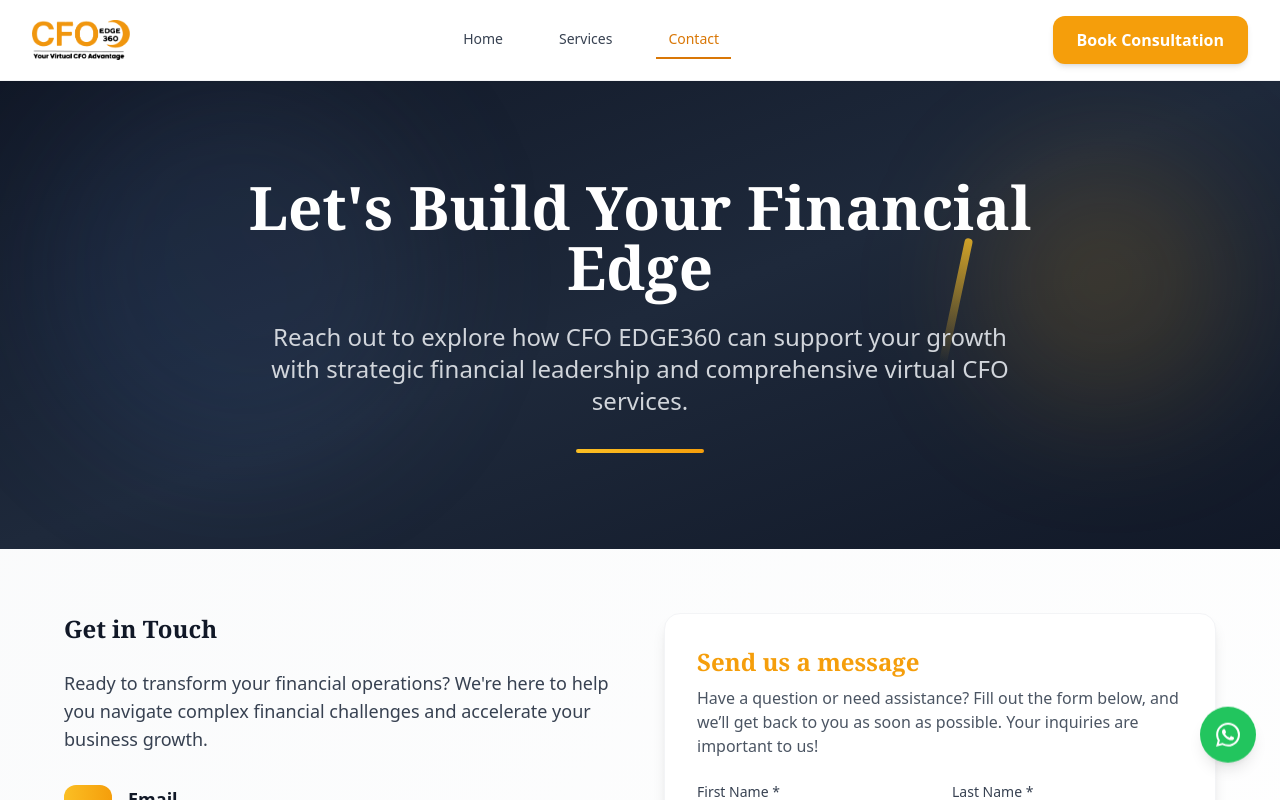
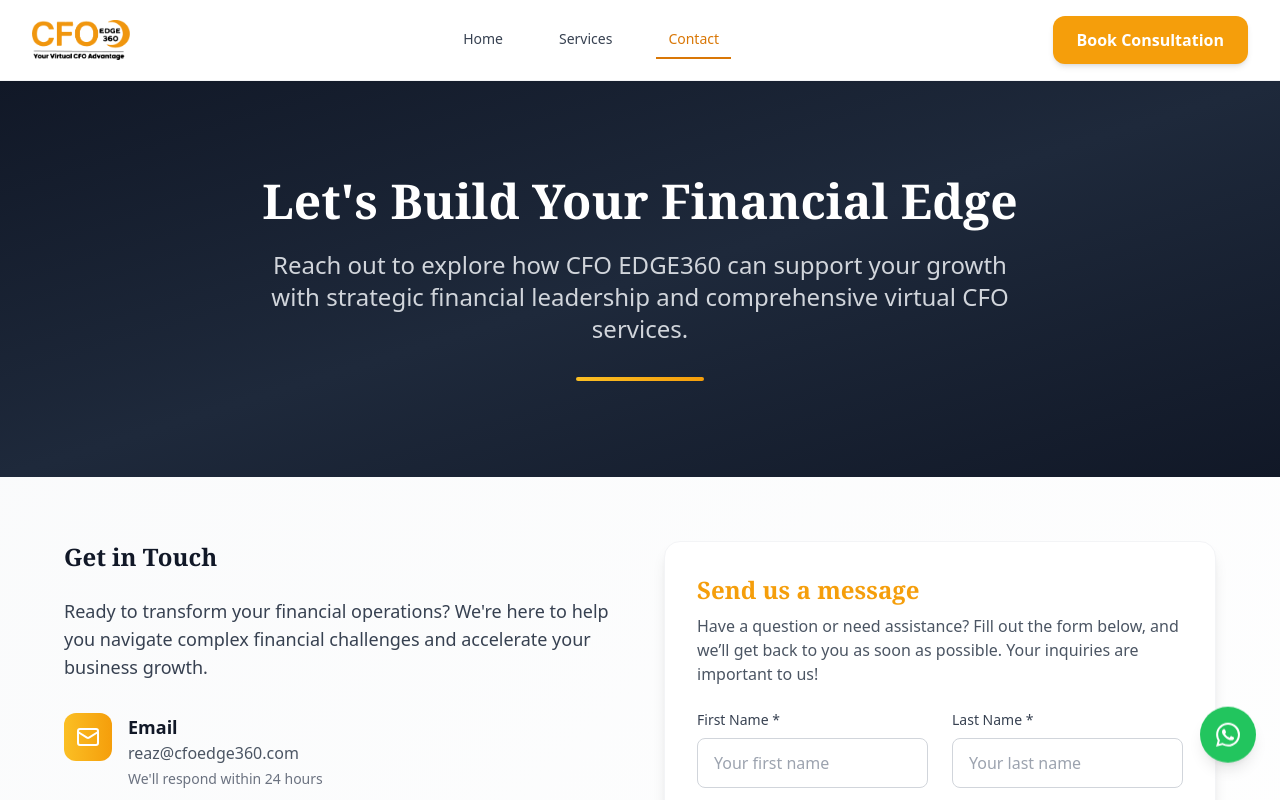
Before and after one commit to HridoyVaraby/CFO-Edge-360, a React (Vite) app: page /contact in a window 1280 px wide. Shown: the top 800 px of the page. Built offline with nearby package versions, Linux system fonts and the light colour scheme.

Commit message:
refactor(hero): simplify PageHero component by removing decorative elements and adjusting layout

```diff
--- a/src/components/PageHero.tsx
+++ b/src/components/PageHero.tsx
@@ -12,20 +12,10 @@ const PageHero: React.FC<PageHeroProps> = ({
   className = ""
 }) => {
   return (
-    <section className={`relative bg-gradient-to-br from-gray-900 via-slate-800 to-gray-900 overflow-hidden ${className}`}>
-      {/* Background decorative elements */}
-      <div className="absolute inset-0">
-        {/* Subtle gold accent curves */}
-        <div className="absolute top-20 right-10 w-64 h-64 bg-gradient-to-br from-amber-500/20 to-amber-400/10 rounded-full blur-3xl"></div>
-        <div className="absolute bottom-20 left-10 w-96 h-96 bg-gradient-to-tr from-blue-500/10 to-slate-600/20 rounded-full blur-3xl"></div>
-
-        {/* Geometric accent */}
-        <div className="absolute top-1/3 right-1/4 w-2 h-32 bg-gradient-to-b from-amber-400/80 to-transparent rounded-full transform rotate-12"></div>
-      </div>
-
-      <div className="relative px-4 py-16 sm:py-20 lg:py-24 sm:px-6 lg:px-8">
+    <section className={`bg-gradient-to-br from-gray-900 via-slate-800 to-gray-900 ${className}`}>
+      <div className="px-4 py-16 sm:py-20 lg:py-24 sm:px-6 lg:px-8">
         <div className="mx-auto max-w-4xl text-center">
-          <h1 className="mb-4 sm:mb-6 text-3xl sm:text-4xl lg:text-5xl xl:text-6xl font-bold text-white font-serif leading-tight">
+          <h1 className="mb-4 sm:mb-6 text-3xl sm:text-4xl lg:text-5xl xl:text-5xl font-bold text-white font-serif leading-tight">
             {title}
           </h1>
           <p className="mx-auto mb-6 sm:mb-8 max-w-3xl text-lg sm:text-xl lg:text-2xl text-gray-300 leading-relaxed px-4 sm:px-0">
```
Also changed, not shown: 1 other file (tests, documents, lock files or other folders).
